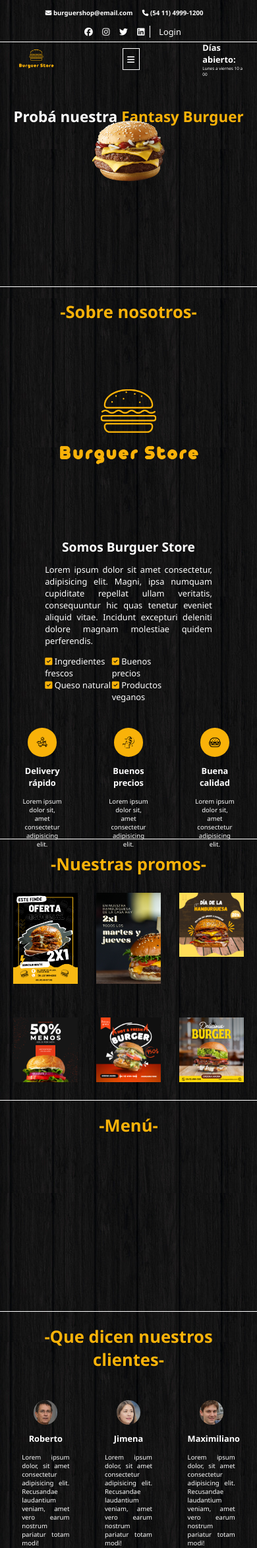
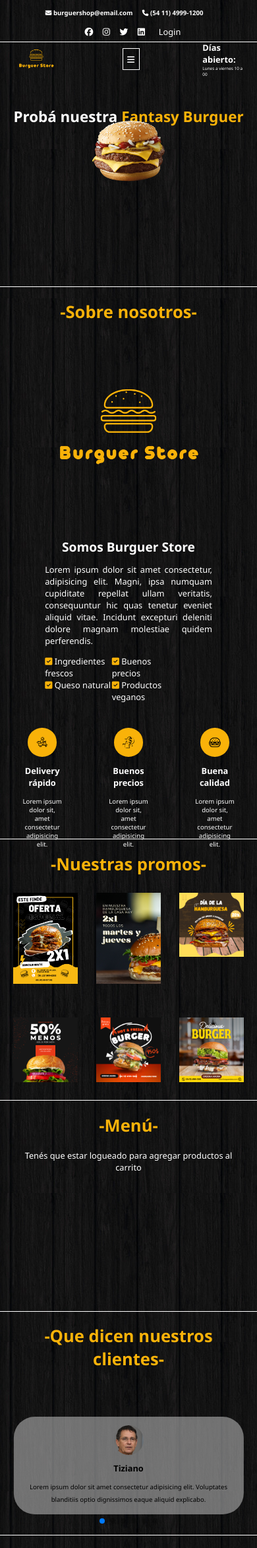
Before and after one commit to MauCoden95/burguerstore, a PHP site: page /BurguerStore/ in a window 390 px wide. Shown: the top 2346 px of the page at 66% size. Run offline with PHP 8.4, Linux system fonts and the light colour scheme; data that the repository does not hold is empty; some libraries are stand-ins or nearby versions.

Commit message:
Add files via upload

```diff
--- a/Assets/Styles.css
+++ b/Assets/Styles.css
@@ -210,6 +210,9 @@ body{
     margin-left: 1rem;
 }
 
+.div-contact-header-2 button:last-child{
+    border: none;
+}
 
 
 
@@ -462,6 +465,12 @@ body{
     min-height: 90%;
 }
 
+#menu .center p{
+    font-size: 2rem;
+    text-align: center;
+    color: #fff;
+}
+
 .menu-container{
     width: 100%;
     height: 100%;
@@ -659,6 +681,46 @@ body{
     background: rgba(243, 194, 81, .6);
 }
 
+/*----------------------*/
+#reviews{
+    padding-top: 0;
+ }
+
+ #reviews .box{
+    text-align: center;
+    user-select: none;
+    padding: 2rem;
+    margin-bottom: 4rem;
+    background: rgba(179, 179, 179, .6);
+    border-radius: 5rem;
+    margin-top: 8rem;
+ }
+
+ #reviews .box img{
+    height: 7rem;
+    width: 7rem;
+    border-radius: 50%;
+    object-fit: cover;
+ }
+
+ #reviews .box h3{
+    margin: 1.5rem 0;
+    font-size: 2rem;
+    color: var(--sub-color);
+ }
+
+ #reviews .box p{
+    line-height: 2;
+    font-size: 1.5rem;
+    color: var(--sub-color);
+ }
+ /*----------------------*/
+
+
+
+
+
+
 
 
 
--- /dev/null
+++ b/Functionalities/Cart.php
@@ -0,0 +1,5 @@
+<?php
+    echo "Este es el carrito";
+
+
+?>
--- a/Index.php
+++ b/Index.php
@@ -11,10 +11,12 @@
     <meta charset="UTF-8">
     <meta http-equiv="X-UA-Compatible" content="IE=edge">
     <meta name="viewport" content="width=device-width, initial-scale=1.0">
+    <link rel="stylesheet" href="https://cdn.jsdelivr.net/npm/swiper@8/swiper-bundle.min.css" />
     <link rel="stylesheet" href="./Assets/Styles.css">
     <link rel="shortcut icon" href="./Assets/Img/Logo.png" type="image/x-icon">
     <link href="https://unpkg.com/aos@2.3.1/dist/aos.css" rel="stylesheet">
     <script src="https://kit.fontawesome.com/7483adbd94.js" crossorigin="anonymous"></script>
+    <link rel="stylesheet" href="https://cdn.jsdelivr.net/npm/swiper@8/swiper-bundle.min.css" />
     <title>BurguerStore</title>
 </head>
 <body>
@@ -82,6 +84,7 @@
                 <a href="" class="fab fa-twitter"></a>
                 <a href="" class="fab fa-linkedin"></a>
                 <?php if(isset($_SESSION['identity'])) : ?>
+                    <button class="div-contact-header-2-cart">(0)<i class="fas fa-shopping-cart"></i></button>
                     <button class="div-contact-header-2-a"><?= $_SESSION['identity']['email'] ?></button>
                 <?php else: ?>
                     <button class="div-contact-header-2-a">Login</button>
@@ -200,6 +203,7 @@
     <section id="menu">
         <div class="center">
             <h2 class="section-title">-Menú-</h2>
+            <p>Tenés que estar logueado para agregar productos al carrito</p>
             <div data-aos="fade-up">
                 <div class="menu-container">
                     <?php
@@ -209,9 +213,16 @@
 
                         <div class="menu-container__card">
                             <img src="./Assets/Img/<?= $view['image'] ?>">
-                            <h2><?= $view['name'] ?></h2>
-                            <p><?= $view['price'] ?> $</p>
-                            <a href="">Añadir al carrito <i class="fas fa-shopping-cart"></i></a>
+                            <input type="text" name="name" placeholder="<?= $view['name'] ?>" class="ipt_name" readonly disabled>
+                            <input type="number" name="price" placeholder="<?= $view['price'] ?>" class="ipt_price" readonly disabled>
+                            <input type="text" name="image" placeholder="<?= $view['image'] ?>" class="ipt_img">
+
+                            <?php if(isset($_SESSION['identity'])) : ?>
+                                <a href="./Functionalities/Cart.php">Añadir al carrito <i class="fas fa-shopping-cart"></i></a>
+                            <?php else: ?>
+                                <a>Añadir al carrito <i class="fas fa-shopping-cart"></i></a>
+                            <?php endif; ?>
+
                         </div>
 
 
@@ -227,29 +238,50 @@
         <div class="center">
             <h2 class="section-title">-Que dicen nuestros clientes-</h2>
             <div data-aos="fade-right">
-                <div class="review-container">
-                    <div class="review-card">
-                        <img src="./Assets/Img/Person1.jfif" alt="Persona1">
-                        <h2>Roberto</h2>
-                        <p>Lorem ipsum dolor, sit amet consectetur adipisicing elit. Recusandae laudantium veniam, amet vero earum nostrum pariatur totam modi!</p>
-                        <span><i class="fas fa-star"></i><i class="fas fa-star"></i><i class="fas fa-star"></i><i class="fas fa-star"></i><i class="fas fa-star"></i></span>
+                <div class="swiper reviews-slider">
+
+                    <div class="swiper-wrapper">
+
+                            <div class="swiper-slide box">
+                                <img src="./Assets/Img/Person1.jfif" alt="">
+                                <h3>Tiziano</h3>
+                                <p>Lorem ipsum dolor sit amet consectetur adipisicing elit. Voluptates blanditiis optio dignissimos eaque aliquid explicabo.</p>
+                            </div>
+                            <div class="swiper-slide box">
+                                <img src="./Assets/Img/Person2.jfif" alt="">
+                                <h3>Yamila</h3>
+                                <p>Lorem ipsum dolor sit amet consectetur adipisicing elit. Voluptates blanditiis optio dignissimos eaque aliquid explicabo.</p>
+                            </div>
+                            <div class="swiper-slide box">
+                                <img src="./Assets/Img/Person3.jfif" alt="">
+                                <h3>Marcelo</h3>
+                                <p>Lorem ipsum dolor sit amet consectetur adipisicing elit. Voluptates blanditiis optio dignissimos eaque aliquid explicabo.</p>
+                            </div>
+                            <div class="swiper-slide box">
+                                <img src="./Assets/Img/Person4.jfif" alt="">
+                                <h3>Rodrigo</h3>
+                                <p>Lorem ipsum dolor sit amet consectetur adipisicing elit. Voluptates blanditiis optio dignissimos eaque aliquid explicabo.</p>
+                            </div>
+                            <div class="swiper-slide box">
+                                <img src="./Assets/Img/Person5.jfif" alt="">
+                                <h3>Mónica</h3>
+                                <p>Lorem ipsum dolor sit amet consectetur adipisicing elit. Voluptates blanditiis optio dignissimos eaque aliquid explicabo.</p>
+                            </div>
+                            <div class="swiper-slide box">
+                                <img src="./Assets/Img/Person6.jfif" alt="">
+                                <h3>Mariana</h3>
+                                <p>Lorem ipsum dolor sit amet consectetur adipisicing elit. Voluptates blanditiis optio dignissimos eaque aliquid explicabo.</p>
+                            </div>
+                            </div>
                     </div>
 
-                    <div class="review-card">
-                    <img src="./Assets/Img/Person2.jfif" alt="Persona1">
-                        <h2>Jimena</h2>
-                        <p>Lorem ipsum dolor, sit amet consectetur adipisicing elit. Recusandae laudantium veniam, amet vero earum nostrum pariatur totam modi!</p>
-                        <span><i class="fas fa-star"></i><i class="fas fa-star"></i><i class="fas fa-star"></i><i class="fas fa-star"></i><i class="far fa-star"></i></span>
-                    </div>
 
-                    <div class="review-card">
-                    <img src="./Assets/Img/Person3.jfif" alt="Persona1">
-                        <h2>Maximiliano</h2>
-                        <p>Lorem ipsum dolor, sit amet consectetur adipisicing elit. Recusandae laudantium veniam, amet vero earum nostrum pariatur totam modi!</p>
-                        <span><i class="fas fa-star"></i><i class="fas fa-star"></i><i class="fas fa-star"></i><i class="fas fa-star"></i><i class="fas fa-star"></i></span>
-                    </div>
+                    <div class="swiper-pagination"></div>
                 </div>
-            </div>
+
+
+                </div>
+
 
         </div>
     </section>
@@ -317,7 +349,10 @@
 
 
     <script src="https://unpkg.com/aos@2.3.1/dist/aos.js"></script>
+    <script src="https://cdn.jsdelivr.net/npm/swiper@8/swiper-bundle.min.js"></script>
     <script src="./Main.js"></script>
+
+
 
 
 </body>
--- a/Main.js
+++ b/Main.js
@@ -24,4 +24,24 @@ const nav = document.querySelector('#navbar');
 
 btnMenu.addEventListener('click', () => {
     nav.classList.toggle('active');
-})
+});
+
+
+
+var swiper = new Swiper(".reviews-slider", {
+    loop:true,
+    slidesPerView: "auto",
+    grabCursor: true,
+    spaceBetween: 30,
+    pagination: {
+       el: ".swiper-pagination",
+    },
+    breakpoints: {
+       768: {
+         slidesPerView: 1,
+       },
+       991: {
+         slidesPerView: 2,
+       },
+    },
+ });
```
Also changed, not shown: other parts of Assets/Styles.css (+35 -9 lines), Assets/Img/Person4.jfif (added), Assets/Img/Person5.jfif (added), Assets/Img/Person6.jfif (added).
